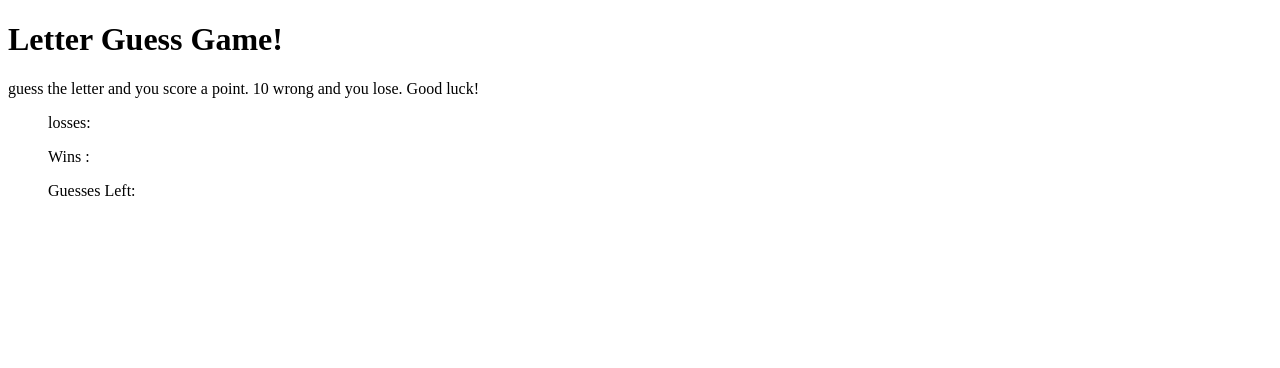
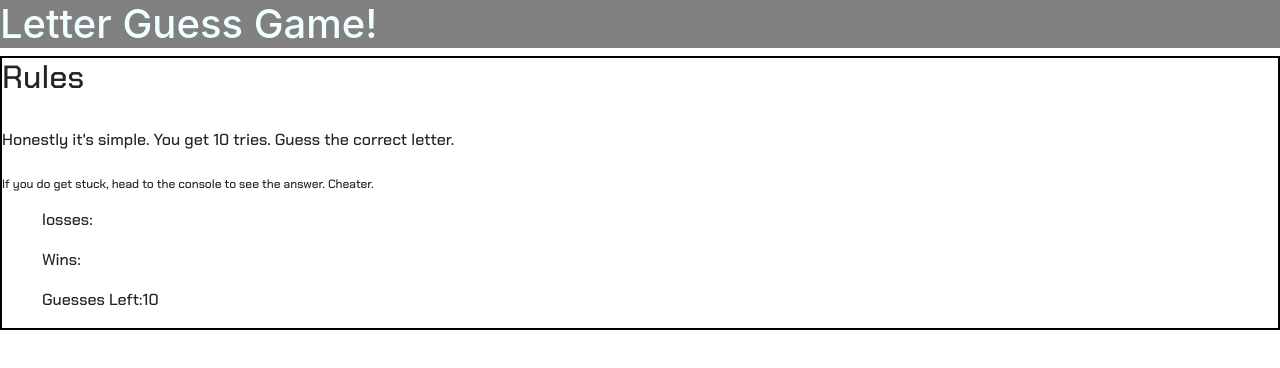
Before and after one commit to randomclamshell/Psychic-Game, a plain HTML site: page index.html in a window 1280 px wide. Drawn offline with nearby package versions, Linux system fonts and the light colour scheme.

Commit message:
final product sans pretty stuff

```diff
--- a/assets/css/style.css
+++ b/assets/css/style.css
@@ -0,0 +1,17 @@
+
+#display {
+
+  border: 2px solid black;
+  font-family: 'Chakra Petch', sans-serif;
+  align-content: center;
+};
+
+#jumbotron {
+
+  border: 10px solid red;
+}
+
+.top {
+  background: gray;
+  color: azure
+}
--- a/assets/javascript/game.js
+++ b/assets/javascript/game.js
@@ -17,7 +17,9 @@ console.log("computers Guess:" + computerGuess)
 
 
 //print letter typed
-
+var guessesLeftHTML = document.getElementById("guesses");
+guessesLeftHTML.textContent = "Guesses Left:" + guesses;
+// document.write(guessesLeft);
 
 //variables to hold html elements/the text that stays on the screen
 var displayHTML = document.getElementById("display");
@@ -31,10 +33,9 @@ function resetGame() {
   wins = 0;
   guesses = 10;
   computerGuess = letters[Math.floor(letters.length * Math.random())];
+  guessesLeftHTML.textContent = "Guesses Left:" + guesses;
   console.log("computers Guess:" + computerGuess)
-}
-
-//print the score to the page
+};
 
 //what is going to happen onkeyup
 document.onkeyup = function (event) {
@@ -44,32 +45,33 @@ document.onkeyup = function (event) {
   console.log(keyPressed)
 
   // variable statements
+  //check if incorrect
   if (keyPressed !== computerGuess) {
-
-    losses++;
-
-    console.log(losses)
-    document.getElementById("loss").innerHTML = "Losses: " + losses;
 
     guesses--;
     console.log(guesses)
-    document.getElementById("guesses").innerHTML = "Guesses Left: " + guesses;
+    guessesLeftHTML.textContent = "Guesses Left:" + guesses;
+
+    //check if we have guesses left
+    if (guesses === 0) {
+
+      losses++;
+
+      console.log(losses)
+      document.getElementById("loss").innerHTML = "Losses: " + losses;
+      resetGame();
+
+    };
   }
 
   if (keyPressed === computerGuess) {
 
     wins++;
-    guesses--
     document.getElementById("wins").innerHTML = "Wins: " + wins;
     resetGame()
   }
 
-  if (guesses === 0) {
 
-
-    alert("Out of guesses! :(");
-    resetGame();
-  }
 
 
   //stop everything from running at game over
--- a/index.html
+++ b/index.html
@@ -1,29 +1,40 @@
 <!DOCTYPE html>
 <html lang="en">
+
 <head>
   <meta charset="UTF-8">
   <meta name="viewport" content="width=device-width, initial-scale=1.0">
   <meta http-equiv="X-UA-Compatible" content="ie=edge">
-  <title>Document</title>
+  <link rel="stylesheet" href="https://maxcdn.bootstrapcdn.com/bootstrap/4.0.0/css/bootstrap.min.css">
+  <link href="https://fonts.googleapis.com/css?family=Chakra+Petch:500" rel="stylesheet">
+  <link rel="stylesheet" href="assets/css/style.css">
+  <title>What letter?</title>
 </head>
+
 <body>
+
+  <div class="top">
+    <h1>
+      Letter Guess Game!
+    </h1>
+  </div>
+
   <div id="display">
-<h1>
-  Letter Guess Game!
-</h1>
-<p>guess the letter and you score a point. 10 wrong and you lose. Good luck!</p>
 
-<div id="letter-typed">
-</div>
+    <h2>Rules</h2>
+    <br>
+    <p>Honestly it's simple. You get 10 tries. Guess the correct letter.</p>
+    <sub>If you do get stuck, head to the console to see the answer. Cheater.</sub>
 
-<p>
-  <ul id= "loss">losses:</ul>
-    <ul id= "wins">Wins :</ul>
-    <ul id= "guesses">Guesses Left:</ul>
+    <p>
+      <ul id="loss">losses:</ul>
+      <ul id="wins">Wins:</ul>
+      <ul id="guesses">Guesses Left:</ul>
 
   </div>
 
 
   <script src="assets/javascript/game.js"></script>
 </body>
+
 </html>
```
Also changed, not shown: assets/images/linkedin_banner_image_2.png (added).
